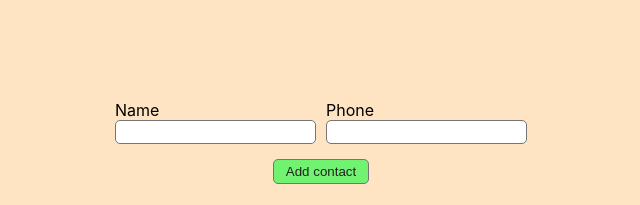
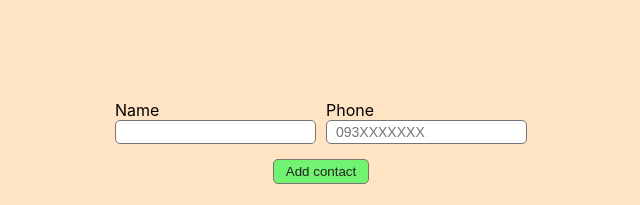
Before and after one commit to Kamikadze57/react-10-hw-contacts, a React (Create React App) app: page / in a window 1280 px wide. Shown: the top 205 px of the page, without its empty margins (319-959 px from the left). Built offline with nearby package versions, Linux system fonts and the light colour scheme.

Commit message:
add placeholder

```diff
--- a/src/Components/AddContacts/AddContact.jsx
+++ b/src/Components/AddContacts/AddContact.jsx
@@ -12,7 +12,7 @@ class AddContact extends Component {
         </label>
         <label className="add__label">
           <p>Phone</p>
-          <input className="add__input" type="number" name="number" value={number} onChange={onChange} />
+          <input className="add__input" type="number" name="number" value={number} onChange={onChange} placeholder="093XXXXXXX"/>
         </label>
         </form>
         <button className="add__btn" onClick={onAdd}>
```
